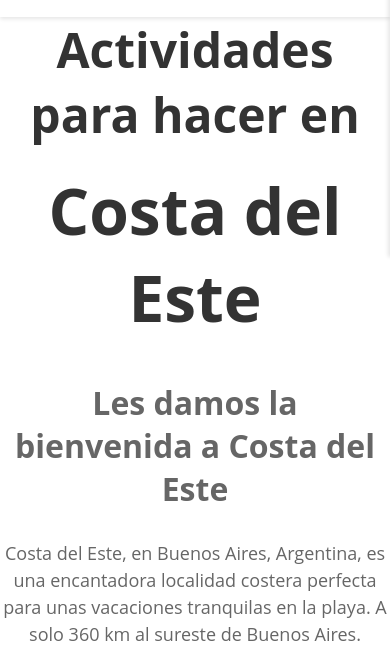
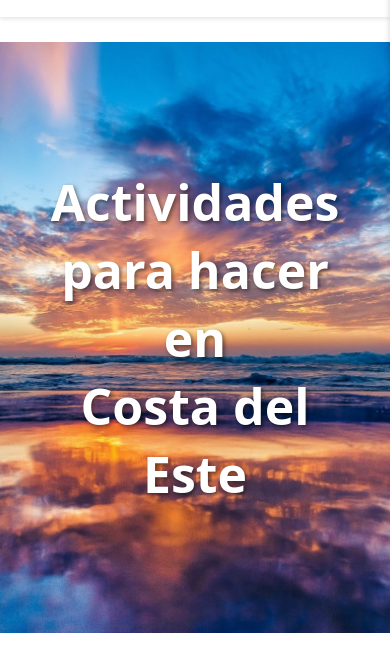
Before and after one commit to Andres-Villante/the_residence, a plain HTML site: page pages/actividades.html in a window 390 px wide. Shown: the part 148-801 px from the top of the page. Drawn offline with nearby package versions, Linux system fonts and the light colour scheme.

Commit message:
Estilos terminados en actividades

```diff
--- a/pages/actividades.html
+++ b/pages/actividades.html
@@ -44,8 +44,15 @@
     </header>
 
     <main>
-        <h1 class="titulo-actividades">Actividades para hacer en</h1>
-        <h2 class="subtitulo-actividades">Costa del Este</h2>
+
+        <div class="fondo-actividades">
+            <img src="../img/actividades/playa-costa.jpg" alt="Imagen de fondo">
+
+            <div class="texto-actividades-img">
+                <h1 class="titulo-actividades">Actividades para hacer en</h1>
+                <h2 class="subtitulo-actividades">Costa del Este</h2>
+            </div>
+        </div>
 
         <h3 class="bienvenida-actividades">Les damos la bienvenida a Costa del Este</h3>
 
@@ -126,7 +133,7 @@
                 </div>
                 <div class="card-flap flap1">
                     <div class="card-description">
-                        Descubre una amplia variedad de opciones gastronómicas, desde delicias locales hasta platos internacionales, para satisfacer todos los paladares.
+                        Descubre una amplia variedad gastronómica, desde delicias locales hasta platos de diferentes culturas, para todos los paladares.
                     </div>
                 </div>
             </div>
@@ -263,7 +270,6 @@
                 </div>
             </div>
 
-
             <div class="card">
                 <div class="card__image-holder">
                     <img class="card__image card__image-fixed" src="../img/actividades/poseidon.jpg" alt="Imagen de localidades cercanas">
--- a/scss/_base.scss
+++ b/scss/_base.scss
@@ -10,40 +10,29 @@ body {
     font-family: 'Open Sans', sans-serif;
 }
 
-// // Colores
-// $primary-color: #FF0000;
-// $secondary-color: #00FF00;
-
-// // Tamaños de fuente
-// $font-size-small: 12px;
-// $font-size-medium: 16px;
-// $font-size-large: 20px;
-
-// // Espacios entre elementos
-// $spacing-small: 10px;
-// $spacing-medium: 20px;
-// $spacing-large: 30px;
-
-// // Márgenes
-// $margin-small: 5px;
-// $margin-medium: 10px;
-// $margin-large: 15px;
-
-// Variables
-
-// Definición de variables globales
-
-/* Estilos globales adicionales */
-
-/* Otros estilos globales que deseas incluir */
-
+// Colores
+$primary-color: #FF0000;
+$secondary-color: #00FF00;
 $white: #ffffff;
 $lightBG: #dce1df;
 $salmon: #ff6666;
-
 $teal: #0096a0;
 $tealMid: #0ebac7;
 $tealContrast: #33ffff;
 $tealShade:	#007c85;
+$darkGrey: #4f585e;
 
-$darkGrey: #4f585e;
+// Tamaños de fuente
+$font-size-small: 50px;
+$font-size-medium: 75px;
+$font-size-large: 100px;
+
+// Espacios entre elementos
+$spacing-small: 10px;
+$spacing-medium: 20px;
+$spacing-large: 30px;
+
+// Márgenes
+$margin-small: 5px;
+$margin-medium: 10px;
+$margin-large: 15px;
--- a/scss/pages/actividades.scss
+++ b/scss/pages/actividades.scss
@@ -4,26 +4,48 @@
                     Estilos para actividades.html
 =======================================================================*/
 
-/* Titulos de actividades */
-.titulo-actividades {
-    text-align: center;
-    font-size: 48px;
-    margin-bottom: 20px;
-    color: #333333;
+
+/* Fondo Actividades Costa del Este*/
+.fondo-actividades {
+    position: relative;
+    height: 70vh;
+    overflow: hidden;
 }
 
-.subtitulo-actividades {
-    text-align: center;
-    font-size: 64px;
-    margin-bottom: 40px;
-    color: #333333;
+.fondo-actividades img {
+    width: 100%;
+    height: 100%;
+    object-fit: cover;
+}
+
+.texto-actividades-img {
+    position: absolute;
+    top: 0;
+    left: 0;
+    width: 100%;
+    height: 100%;
+    display: flex;
+    flex-direction: column;
+    justify-content: center;
+    align-items: center;
+    color: white;
+    text-shadow: 2px 2px 4px rgba(0, 0, 0, 0.5);
+}
+
+.titulo-actividades{
+    font-size: $font-size-large;
+}
+
+.subtitulo-actividades{
+    font-size: $font-size-medium;
 }
 
 .bienvenida-actividades {
     text-align: center;
     font-size: 32px;
     margin-bottom: 30px;
-    color: #666666;
+    color: black;
+    margin-top: 30px;
 }
 
 .descripcion-actividades {
@@ -36,11 +58,14 @@
     margin-bottom: 30px;
 }
 
-/* Fondo  */
+/* Fondo Localidades Cercanas  */
 .fondo-actividades {
     position: relative;
-    height: 100vh;
+    height: 70vh;
     overflow: hidden;
+    margin-bottom: 25px;
+    margin-top: 25px;
+
 }
 
 .fondo-actividades img {
@@ -58,7 +83,7 @@
     color: white;
     text-shadow: 2px 2px 4px rgba(0, 0, 0, 0.5);
     padding: 50px;
-    font-size: 24px;
+    font-size: $font-size-small;
 }
 
 
--- a/scss/responsive.scss
+++ b/scss/responsive.scss
@@ -167,7 +167,7 @@
 
 /* Estilos para las tarjetas de actividades */
 div.cards.cards-extra {
-    max-width: 1200px; /* Aumentamos el ancho máximo para acomodar las 4 tarjetas */
+    max-width: 1200px;
     margin: 0 auto;
 }
 
@@ -192,3 +192,21 @@ div.cards.cards-extra {
         width: calc(100% - 20px);
     }
 }
+
+/* Estilos para titulo fondo actividades costa del este */
+
+@media screen and (max-width: 768px) {
+    .titulo-actividades{
+        font-size: $font-size-small;
+    }
+
+    .subtitulo-actividades{
+        font-size: $font-size-small;
+    }
+
+    /* Estilos para titulo fondo localidades cercanas */
+
+    .texto-actividades-img{
+        font-size: 25px;
+    }
+}
```
Also changed, not shown: css/styles.css, img/actividades/playa-costa.jpg (added), 1 other file.
